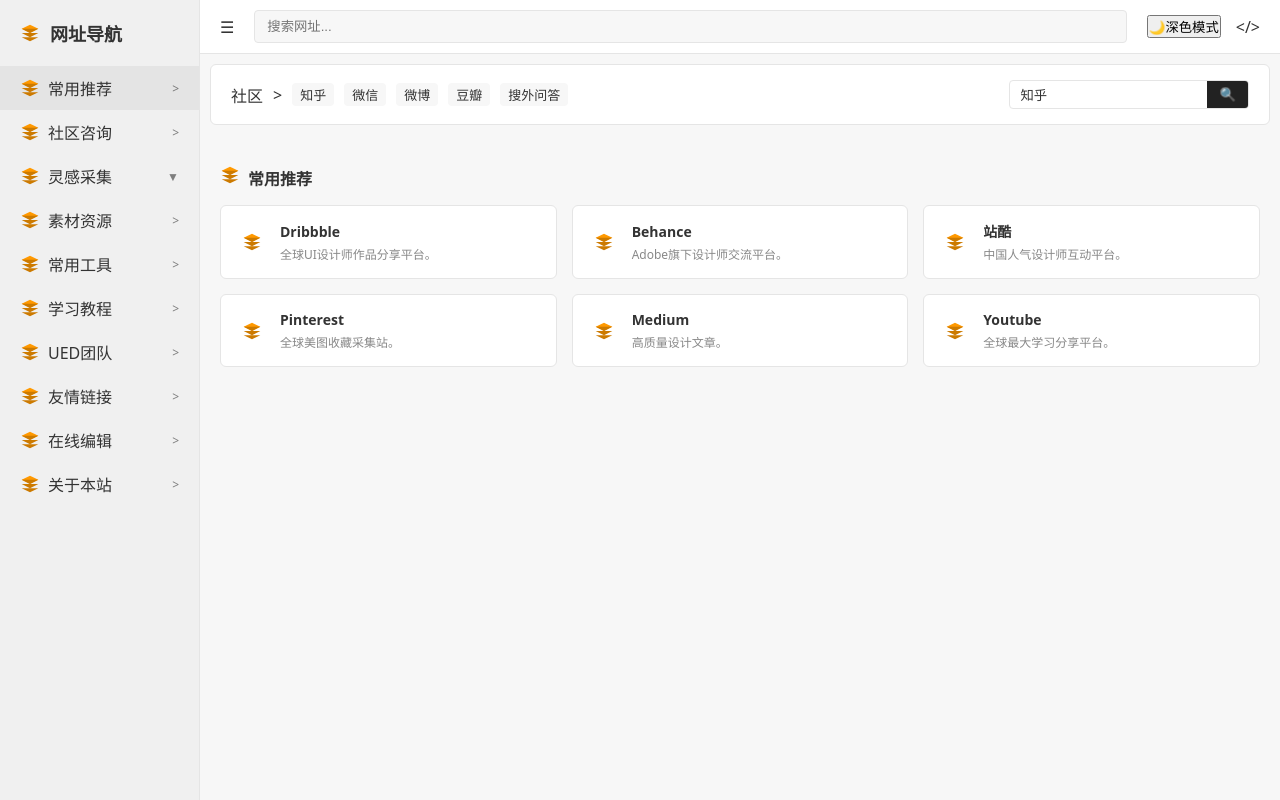
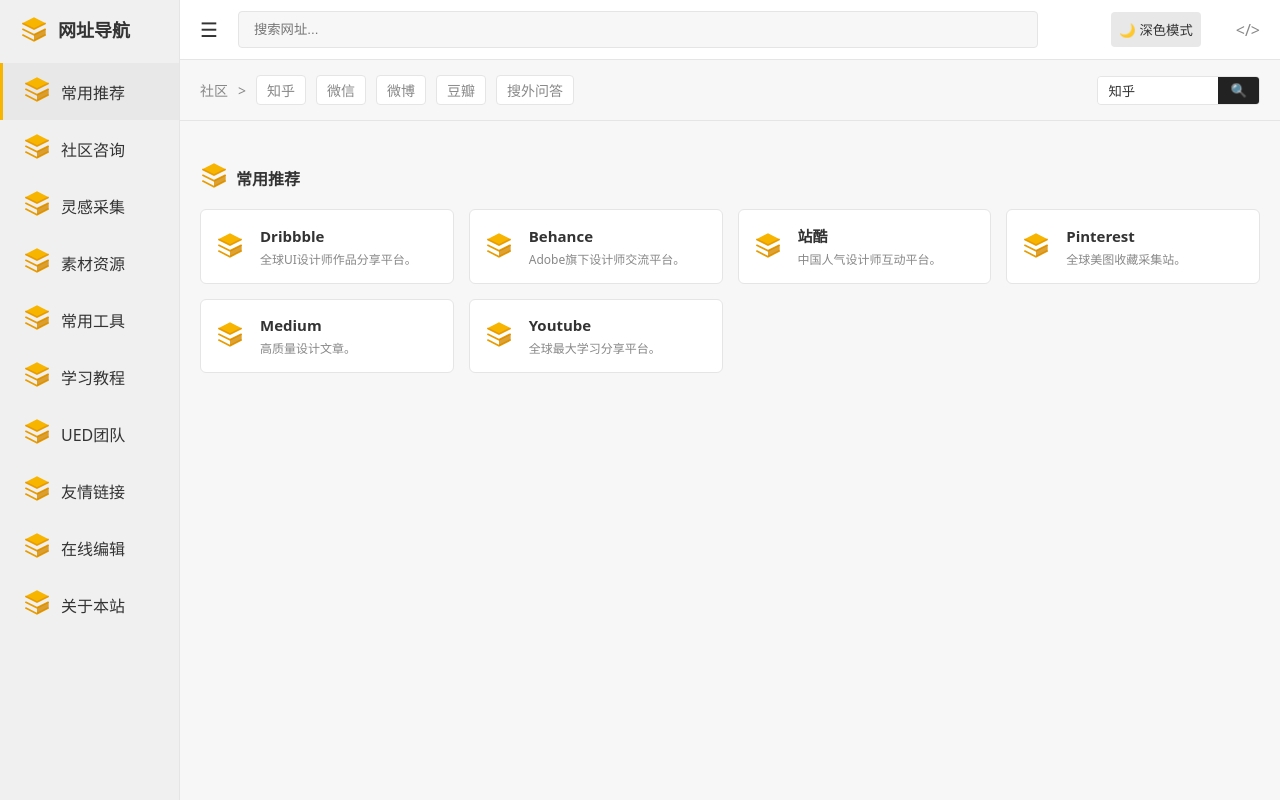
Before and after one commit to Basic-yao/nav, a website: page index.html in a window 1280 px wide. Drawn offline with Linux system fonts and the light colour scheme.

Commit message:
修复布局错乱，统一立体云标签图标，完善二级菜单

```diff
--- a/app.js
+++ b/app.js
@@ -1,69 +1,85 @@
-const cloudTagIcon = `<svg viewBox="0 0 24 24" width="20" height="20"><path fill="#ff9900" d="M12 2L2 7l10 5 10-5-10-5z"/><path fill="#cc7a00" d="M2 7l10 5 10-5M2 12l10 5 10-5M2 17l10 5 10-5"/></svg>`;
-const catIcon = cloudTagIcon;
+// 统一的黄橙立体“云标签”图标（带三层渐变）
+const cloudIcon = `<svg class="cloud-icon" viewBox="0 0 24 24" xmlns="http://www.w3.org/2000/svg">
+  <path d="M12 2L2 7l10 5 10-5-10-5z" fill="#F8B500"/>
+  <path d="M2 7l10 5 10-5M2 12l10 5 10-5M2 17l10 5 10-5" fill="none" stroke="#E89C00" stroke-width="1.5"/>
+  <path d="M12 22l10-5v-5l-10 5z" fill="#D68A00" opacity="0.8"/>
+</svg>`;
 
-// 数据：children 即为二级菜单
+const catIcon = cloudIcon; // 左侧分类也用云标签
+
 const navData = [
   { category: "常用推荐", icon: catIcon, links: [
-    { title: "Dribbble", desc: "全球UI设计师作品分享平台。", url: "https://dribbble.com/", icon: cloudTagIcon },
-    { title: "Behance", desc: "Adobe旗下设计师交流平台。", url: "https://www.behance.net/", icon: cloudTagIcon },
-    { title: "站酷", desc: "中国人气设计师互动平台。", url: "https://www.zcool.com.cn/", icon: cloudTagIcon },
-    { title: "Pinterest", desc: "全球美图收藏采集站。", url: "https://www.pinterest.com/", icon: cloudTagIcon },
-    { title: "Medium", desc: "高质量设计文章。", url: "https://medium.com/", icon: cloudTagIcon },
-    { title: "Youtube", desc: "全球最大学习分享平台。", url: "https://youtube.com/", icon: cloudTagIcon }
+    { title: "Dribbble", desc: "全球UI设计师作品分享平台。", url: "https://dribbble.com/", icon: cloudIcon },
+    { title: "Behance", desc: "Adobe旗下设计师交流平台。", url: "https://www.behance.net/", icon: cloudIcon },
+    { title: "站酷", desc: "中国人气设计师互动平台。", url: "https://www.zcool.com.cn/", icon: cloudIcon },
+    { title: "Pinterest", desc: "全球美图收藏采集站。", url: "https://www.pinterest.com/", icon: cloudIcon },
+    { title: "Medium", desc: "高质量设计文章。", url: "https://medium.com/", icon: cloudIcon },
+    { title: "Youtube", desc: "全球最大学习分享平台。", url: "https://www.youtube.com/", icon: cloudIcon }
   ]},
   { category: "社区咨询", icon: catIcon, links: [
-    { title: "雷锋网", desc: "人工智能科技媒体。", url: "https://www.leiphone.com/", icon: cloudTagIcon },
-    { title: "36kr", desc: "创业资讯科技新闻。", url: "https://36kr.com/", icon: cloudTagIcon },
-    { title: "人人都是产品经理", desc: "产品爱好者交流平台。", url: "https://www.woshipm.com/", icon: cloudTagIcon }
+    { title: "知乎", desc: "中文互联网高质量问答社区。", url: "https://www.zhihu.com/", icon: cloudIcon },
+    { title: "微信", desc: "社交与资讯。", url: "https://weixin.qq.com/", icon: cloudIcon },
+    { title: "微博", desc: "热点资讯与社交。", url: "https://weibo.com/", icon: cloudIcon },
+    { title: "豆瓣", desc: "书影音与讨论。", url: "https://www.douban.com/", icon: cloudIcon }
   ]},
-  {
-    category: "灵感采集", icon: catIcon,
-    children: [
-      { label: "发现产品", links: [{title:"Product Hunt", desc:"发现新鲜产品", url:"https://www.producthunt.com/", icon:cloudTagIcon}] },
-      { label: "界面灵感", links: [{title:"Dribbble", desc:"界面灵感", url:"https://dribbble.com/", icon:cloudTagIcon}] },
-      { label: "网页灵感", links: [{title:"Awwwards", desc:"网页设计灵感", url:"https://www.awwwards.com/", icon:cloudTagIcon}] }
-    ],
-    links: [] // 父级自身可不填，或填默认
-  },
+  { category: "灵感采集", icon: catIcon, hasChild: true, children: [
+    { label: "发现产品", links: [
+      { title: "Product Hunt", desc: "发现新鲜有趣的产品。", url: "https://www.producthunt.com/", icon: cloudIcon },
+      { title: "UI中国", desc: "图形交互与界面设计交流。", url: "https://www.ui.cn/", icon: cloudIcon }
+    ]},
+    { label: "界面灵感", links: [
+      { title: "花瓣", desc: "收集灵感，保存有用的素材。", url: "https://huaban.com/", icon: cloudIcon },
+      { title: "优设", desc: "设计师交流学习平台。", url: "https://www.uisdc.com/", icon: cloudIcon }
+    ]},
+    { label: "网页灵感", links: [
+      { title: "Awwwards", desc: "网页设计奖项与灵感。", url: "https://www.awwwards.com/", icon: cloudIcon },
+      { title: "CSS Design Awards", desc: "CSS网页设计展示。", url: "https://www.cssdesignawards.com/", icon: cloudIcon }
+    ]}
+  ], links: [] },
   { category: "素材资源", icon: catIcon, links: [
-    { title: "花瓣", desc: "收集灵感保存素材。", url: "https://huaban.com/", icon: cloudTagIcon },
-    { title: "UI中国", desc: "图形交互与界面设计。", url: "https://ui.cn/", icon: cloudTagIcon }
+    { title: "Iconfont", desc: "阿里巴巴矢量图标库。", url: "https://www.iconfont.cn/", icon: cloudIcon },
+    { title: "Unsplash", desc: "免费高清图库。", url: "https://unsplash.com/", icon: cloudIcon }
   ]},
   { category: "常用工具", icon: catIcon, links: [
-    { title: "Google", desc: "全球最大UI学习分享平台。", url: "https://google.com/", icon: cloudTagIcon },
-    { title: "TinyPNG", desc: "图片压缩。", url: "https://tinypng.com/", icon: cloudTagIcon }
+    { title: "TinyPNG", desc: "图片压缩神器。", url: "https://tinypng.com/", icon: cloudIcon },
+    { title: "Remove.bg", desc: "一键去背景。", url: "https://www.remove.bg/", icon: cloudIcon }
   ]},
-  { category: "学习教程", icon: catIcon, links: [{ title: "优设", desc: "设计师交流学习平台。", url: "https://ui.cn/", icon: cloudTagIcon }] },
-  { category: "UED团队", icon: catIcon, links: [] },
-  { category: "友情链接", icon: catIcon, links: [] },
-  { category: "在线编辑", icon: catIcon, links: [] },
-  { category: "关于本站", icon: catIcon, links: [] }
+  { category: "学习教程", icon: catIcon, links: [
+    { title: "Bilibili", desc: "学习资源丰富的视频站。", url: "https://www.bilibili.com/", icon: cloudIcon }
+  ]},
+  { category: "UED团队", icon: catIcon, links: [
+    { title: "阿里云", desc: "云计算与技术服务。", url: "https://www.aliyun.com/", icon: cloudIcon }
+  ]},
+  { category: "友情链接", icon: catIcon, links: [
+    { title: "友链1", desc: "友情链接示例。", url: "#", icon: cloudIcon }
+  ]},
+  { category: "在线编辑", icon: catIcon, links: [
+    { title: "Figma", desc: "在线协作设计工具。", url: "https://www.figma.com/", icon: cloudIcon }
+  ]},
+  { category: "关于本站", icon: catIcon, links: [
+    { title: "GitHub", desc: "项目源码。", url: "https://github.com/", icon: cloudIcon }
+  ]}
 ];
 
 const navList = document.getElementById('navList');
 const container = document.getElementById('navContainer');
 const topSearch = document.getElementById('topSearch');
+const menuToggle = document.getElementById('menuToggle');
 
-// 渲染左侧栏（含二级菜单）
+// 渲染左侧栏（含Logo）
 function renderSidebar(data) {
-  let html = `<div class="side-logo">${cloudTagIcon} 网址导航</div>`;
-  data.forEach((sec, i) => {
-    const hasChild = sec.children && sec.children.length;
-    html += `<div class="nav-item" data-index="${i}" data-haschild="${hasChild?'1':'0'}">
-      <span style="display:flex;align-items:center;gap:8px;">${sec.icon} <span>${sec.category}</span></span>
-      <span class="nav-arrow">${hasChild ? '▼' : '>'}</span>
-    </div>`;
-    if (hasChild) {
-      html += `<div class="sub-menu" id="sub-${i}">`;
-      sec.children.forEach((ch, j) => {
-        html += `<span class="sub-item" data-pidx="${i}" data-cidx="${j}">${ch.label}</span>`;
-      });
-      html += `</div>`;
-    }
-  });
-  navList.innerHTML = html;
+  navList.innerHTML = `<div class="logo">${cloudIcon} 网址导航</div>` +
+    data.map((sec, i) => `
+    <div class="nav-item ${i===0?'active':''}" data-index="${i}" data-haschild="${sec.hasChild?1:0}">
+      <span class="nav-item-left"><span>${sec.icon}</span> <span>${sec.category}</span></span>
+      <span class="nav-arrow ${sec.hasChild?'▼':(sec.links.length?'>':'')}"></span>
+    </div>
+    ${sec.hasChild ? `<div class="sub-menu" id="sub-${i}">
+      ${sec.children.map((ch, ci) => `<div class="sub-item" data-pidx="${i}" data-cidx="${ci}">${ch.label}</div>`).join('')}
+    </div>` : ''}
+  `).join('');
 
-  // 父级点击：展开/收起
+  // 绑定事件
   navList.querySelectorAll('.nav-item').forEach(el => {
     el.onclick = (e) => {
       e.stopPropagation();
@@ -76,14 +92,13 @@
         const sub = document.getElementById(`sub-${idx}`);
         const arrow = el.querySelector('.nav-arrow');
         const isOpen = sub.classList.contains('open');
-        // 手风琴：关闭其他
         navList.querySelectorAll('.sub-menu.open').forEach(s => s.classList.remove('open'));
         navList.querySelectorAll('.nav-arrow.open').forEach(a => a.classList.remove('open'));
         if (!isOpen) {
           sub.classList.add('open');
           arrow.classList.add('open');
         }
-        // 默认渲染第一个子项
+        // 默认渲染第一项
         const sec = data[idx];
         if (sec.children[0]) renderContent([{category: sec.children[0].label, links: sec.children[0].links, icon: catIcon}]);
       } else {
@@ -92,7 +107,6 @@
     };
   });
 
-  // 子级点击
   navList.querySelectorAll('.sub-item').forEach(el => {
     el.onclick = (e) => {
       e.stopPropagation();
@@ -122,7 +136,7 @@
 // 搜索
 topSearch.addEventListener('input', e => {
   const k = e.target.value.toLowerCase().trim();
-  if(!k) { renderContent(navData.filter(s=>s.links.length)); return; }
+  if(!k) { renderContent([navData[0]]); return; }
   const filtered = navData.map(s => {
     let links = s.links.filter(l => l.title.toLowerCase().includes(k) || l.desc.includes(k));
     if (s.children) {
@@ -134,6 +148,9 @@
   }).filter(s => s.links.length);
   renderContent(filtered);
 });
+
+// 移动端菜单
+menuToggle.onclick = () => navList.classList.toggle('show');
 
 // 主题
 const themeBtn = document.getElementById('toggle-theme'), html = document.documentElement;
@@ -151,5 +168,4 @@
 
 // 初始化
 renderSidebar(navData);
-renderContent([navData[0]]); // 默认显示常用推荐
-navList.querySelector('.nav-item')?.classList.add('active');
+renderContent([navData[0]]);
--- a/index.html
+++ b/index.html
@@ -11,32 +11,41 @@
     <!-- 左侧栏 -->
     <aside class="sidebar" id="navList"></aside>
 
-    <!-- 右侧主区 -->
+    <!-- 主内容区 -->
     <main class="main">
-      <header class="top-bar">
-        <div class="top-left">☰</div>
-        <div class="top-search">
-          <input type="text" id="topSearch" placeholder="搜索网址...">
+      <!-- 顶部固定横栏 -->
+      <header class="topbar">
+        <div class="topbar-left">
+          <button class="icon-btn" id="menuToggle">☰</button>
+          <div class="logo-mobile">网址导航</div>
         </div>
-        <div class="top-right">
-          <button id="toggle-theme">
-            <span class="theme-icon">🌙</span><span class="theme-text">深色模式</span>
-          </button>
-          <span>&lt;/&gt;</span>
+        <div class="search-wrapper">
+          <input type="text" id="topSearch" placeholder="搜索网址..." class="top-search">
+        </div>
+        <div class="topbar-right">
+          <button id="toggle-theme" class="theme-btn"><span class="theme-icon">🌙</span> <span class="theme-text">深色模式</span></button>
+          <span class="code-icon">&lt;/&gt;</span>
         </div>
       </header>
 
-      <!-- 次级搜索区（按图保留） -->
+      <!-- 次级搜索/标签区 -->
       <div class="sub-search-area">
-        <span>社区</span> <span>&gt;</span>
-        <span class="tag">知乎</span> <span class="tag">微信</span> <span class="tag">微博</span>
-        <span class="tag">豆瓣</span> <span class="tag">搜外问答</span>
-        <div class="sub-search-box">
-          <input value="知乎"><button>🔍</button>
+        <div class="tags">
+          <span>社区</span> <span class="arrow">&gt;</span>
+          <span class="tag">知乎</span>
+          <span class="tag">微信</span>
+          <span class="tag">微博</span>
+          <span class="tag">豆瓣</span>
+          <span class="tag">搜外问答</span>
+        </div>
+        <div class="mini-search">
+          <input type="text" value="知乎">
+          <button>🔍</button>
         </div>
       </div>
 
-      <div id="navContainer" class="content"></div>
+      <!-- 内容容器 -->
+      <div class="content" id="navContainer"></div>
     </main>
   </div>
   <script src="app.js"></script>
--- a/styles.css
+++ b/styles.css
@@ -1,39 +1,78 @@
-:root { --bg:#f7f7f7; --side:#f0f0f0; --card:#fff; --text:#333; --desc:#888; --border:#e5e5e5; --primary:#ff9900; }
-[data-theme="dark"] { --bg:#1e1e1e; --side:#252525; --card:#2d2d2d; --text:#ddd; --desc:#999; --border:#333; --primary:#ff9900; }
+:root {
+  --bg: #f7f7f7;
+  --side-bg: #f0f0f0;
+  --text: #333;
+  --text-light: #888;
+  --card-bg: #fff;
+  --border: #e5e5e5;
+  --primary: #f8b500;
+  --hover: #e8e8e8;
+}
+[data-theme="dark"] {
+  --bg: #1e1e1e;
+  --side-bg: #2a2a2a;
+  --text: #ddd;
+  --text-light: #999;
+  --card-bg: #2d2d2d;
+  --border: #444;
+  --hover: #333;
+}
 
-* { box-sizing:border-box; margin:0; padding:0; }
-body { font-family:system-ui; background:var(--bg); color:var(--text); }
-.layout { display:flex; min-height:100vh; }
-.sidebar { width:200px; background:var(--side); border-right:1px solid var(--border); padding:20px 0; transition:.3s; }
-.side-logo { display:flex; align-items:center; gap:10px; padding:0 20px 20px; font-weight:bold; font-size:18px; }
-.nav-item { padding:10px 20px; cursor:pointer; display:flex; align-items:center; justify-content:space-between; color:var(--text); }
-.nav-item:hover, .nav-item.active { background:rgba(0,0,0,0.05); }
-[data-theme="dark"] .nav-item:hover, [data-theme="dark"] .nav-item.active { background:rgba(255,255,255,0.05); }
-.nav-arrow { font-size:12px; transition:.3s; opacity:.6; }
-.nav-arrow.open { transform:rotate(90deg); }
-.sub-menu { display:none; padding-left:24px; }
-.sub-menu.open { display:block; }
-.sub-item { padding:8px 20px 8px 0; cursor:pointer; font-size:14px; color:var(--desc); display:block; }
-.sub-item:hover, .sub-item.active { color:var(--primary); }
-.sub-item.active { font-weight:bold; }
+* { box-sizing: border-box; margin: 0; padding: 0; }
+body { font-family: system-ui, sans-serif; background: var(--bg); color: var(--text); }
+.layout { display: flex; height: 100vh; overflow: hidden; }
 
-.main { flex:1; display:flex; flex-direction:column; }
-.top-bar { display:flex; align-items:center; padding:10px 20px; background:var(--card); border-bottom:1px solid var(--border); position:sticky; top:0; z-index:10; }
-.top-search { flex:1; margin:0 20px; }
-.top-search input { width:100%; padding:8px 12px; border:1px solid var(--border); border-radius:4px; background:var(--bg); color:var(--text); }
-.top-right { display:flex; align-items:center; gap:15px; }
+/* 左侧栏 */
+.sidebar { width: 180px; background: var(--side-bg); border-right: 1px solid var(--border); display: flex; flex-direction: column; padding: 15px 0; overflow-y: auto; transition: 0.3s; z-index: 10; }
+.logo { display: flex; align-items: center; padding: 0 20px 20px; font-weight: bold; font-size: 18px; }
+.logo svg { margin-right: 10px; }
+.nav-item { display: flex; align-items: center; justify-content: space-between; padding: 12px 20px; cursor: pointer; color: var(--text); border-left: 3px solid transparent; }
+.nav-item:hover, .nav-item.active { background: var(--hover); border-left-color: var(--primary); }
+.nav-item-left { display: flex; align-items: center; gap: 10px; }
+.nav-arrow { font-size: 12px; color: var(--text-light); transition: 0.2s; }
+.nav-arrow.open { transform: rotate(90deg); }
+.sub-menu { display: none; background: rgba(0,0,0,0.03); }
+.sub-menu.open { display: block; }
+.sub-item { padding: 10px 20px 10px 45px; cursor: pointer; font-size: 14px; color: var(--text-light); }
+.sub-item:hover, .sub-item.active { color: var(--primary); background: var(--hover); }
+.theme-btn { margin: 20px; padding: 8px; border: none; background: var(--hover); color: var(--text); cursor: pointer; border-radius: 4px; width: calc(100% - 40px); }
 
-.sub-search-area { padding:15px 20px; background:var(--card); margin:10px; border-radius:6px; display:flex; align-items:center; gap:10px; flex-wrap:wrap; border:1px solid var(--border); }
-.tag { background:var(--bg); padding:2px 8px; border-radius:4px; font-size:13px; cursor:pointer; }
-.sub-search-box { margin-left:auto; display:flex; border:1px solid var(--border); border-radius:4px; overflow:hidden; }
-.sub-search-box input { border:none; padding:6px 10px; background:transparent; color:var(--text); }
-.sub-search-box button { background:#222; color:#fff; border:none; padding:6px 12px; cursor:pointer; }
+/* 主内容 */
+.main { flex: 1; display: flex; flex-direction: column; position: relative; }
+.topbar { height: 60px; background: var(--card-bg); border-bottom: 1px solid var(--border); display: flex; align-items: center; padding: 0 20px; gap: 20px; position: sticky; top: 0; z-index: 5; }
+.topbar-left { display: flex; align-items: center; gap: 10px; }
+.logo-mobile { display: none; font-weight: bold; }
+.icon-btn { background: none; border: none; font-size: 20px; cursor: pointer; color: var(--text); }
+.search-wrapper { flex: 1; max-width: 800px; }
+.top-search { width: 100%; padding: 10px 15px; border: 1px solid var(--border); border-radius: 4px; background: var(--bg); color: var(--text); outline: none; }
+.topbar-right { display: flex; align-items: center; gap: 15px; margin-left: auto; }
+.code-icon { color: var(--text-light); font-size: 16px; }
 
-.content { padding:10px 20px 40px; flex:1; }
-.section-title { margin:20px 0 15px; display:flex; align-items:center; gap:8px; font-size:16px; }
-.grid { display:grid; grid-template-columns:repeat(auto-fill, minmax(260px, 1fr)); gap:15px; }
-.card { display:flex; align-items:center; gap:12px; background:var(--card); padding:15px; border-radius:6px; border:1px solid var(--border); text-decoration:none; color:inherit; transition:.2s; }
-.card:hover { box-shadow:0 2px 8px rgba(0,0,0,0.05); }
-.card-icon { width:32px; height:32px; display:flex; align-items:center; justify-content:center; }
-.card-title { font-weight:bold; font-size:14px; }
-.card-desc { font-size:12px; color:var(--desc); margin-top:4px; }
+/* 次级搜索区 */
+.sub-search-area { display: flex; justify-content: space-between; align-items: center; padding: 15px 20px; background: var(--bg); border-bottom: 1px solid var(--border); }
+.tags { display: flex; gap: 10px; align-items: center; color: var(--text-light); font-size: 14px; }
+.tag { background: var(--card-bg); padding: 4px 10px; border-radius: 4px; border: 1px solid var(--border); cursor: pointer; }
+.mini-search { display: flex; border: 1px solid var(--border); border-radius: 4px; overflow: hidden; }
+.mini-search input { border: none; padding: 6px 10px; background: var(--card-bg); color: var(--text); outline: none; width: 120px; }
+.mini-search button { border: none; background: #222; color: #fff; padding: 0 12px; cursor: pointer; }
+
+/* 内容 */
+.content { flex: 1; overflow-y: auto; padding: 20px; }
+.section-title { margin: 20px 0 15px; font-size: 16px; display: flex; align-items: center; gap: 8px; }
+.grid { display: grid; grid-template-columns: repeat(auto-fill, minmax(220px, 1fr)); gap: 15px; }
+.card { display: flex; align-items: center; gap: 12px; padding: 15px; background: var(--card-bg); border: 1px solid var(--border); border-radius: 6px; text-decoration: none; color: inherit; transition: 0.2s; }
+.card:hover { box-shadow: 0 4px 12px rgba(0,0,0,0.05); transform: translateY(-2px); }
+.card-icon { width: 32px; height: 32px; flex-shrink: 0; }
+.card-title { font-weight: bold; font-size: 15px; margin-bottom: 4px; }
+.card-desc { font-size: 12px; color: var(--text-light); }
+
+/* 响应式 */
+@media (max-width: 768px) {
+  .sidebar { position: absolute; left: -180px; height: 100%; }
+  .sidebar.show { left: 0; }
+  .logo-mobile { display: block; }
+  .topbar { padding: 0 10px; }
+}
+
+/* 统一云标签SVG尺寸 */
+.cloud-icon { width: 28px; height: 28px; }
```
